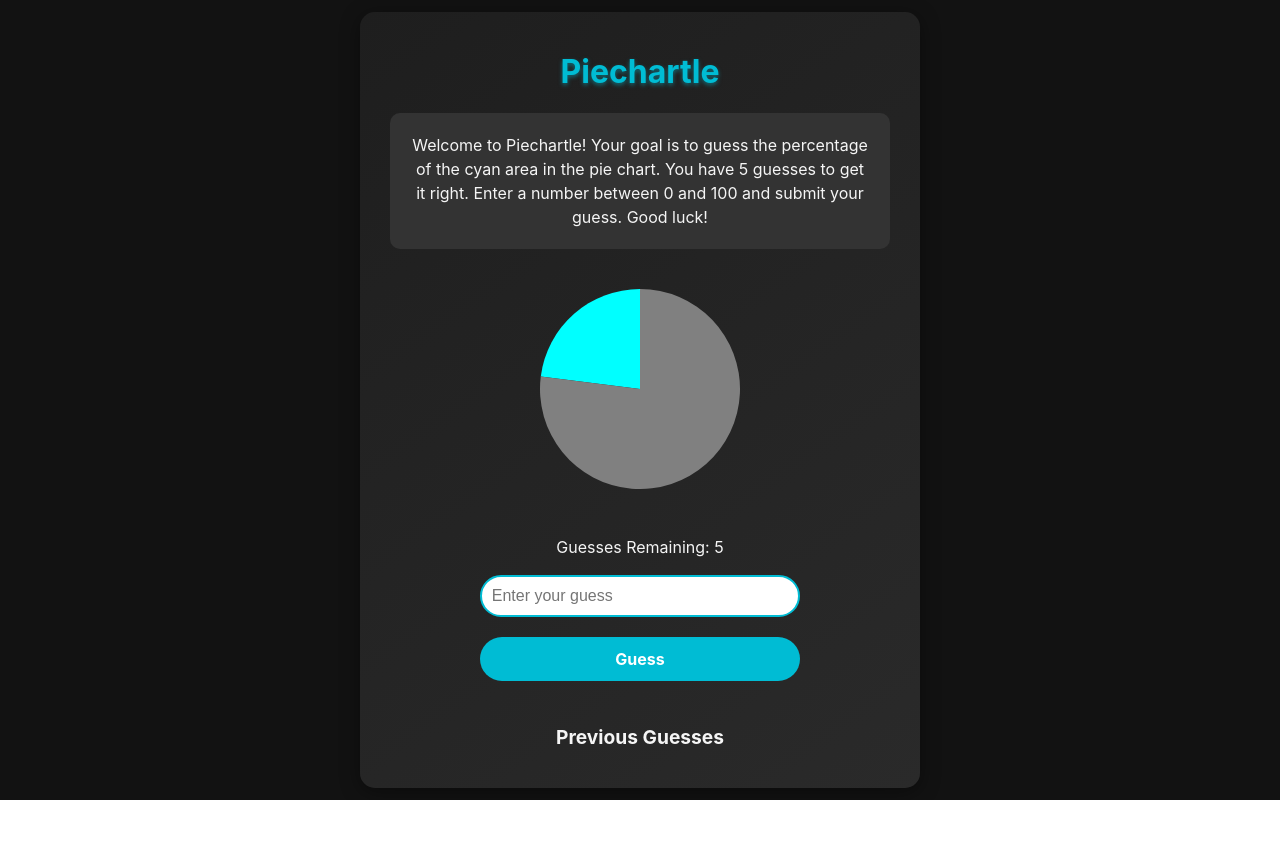
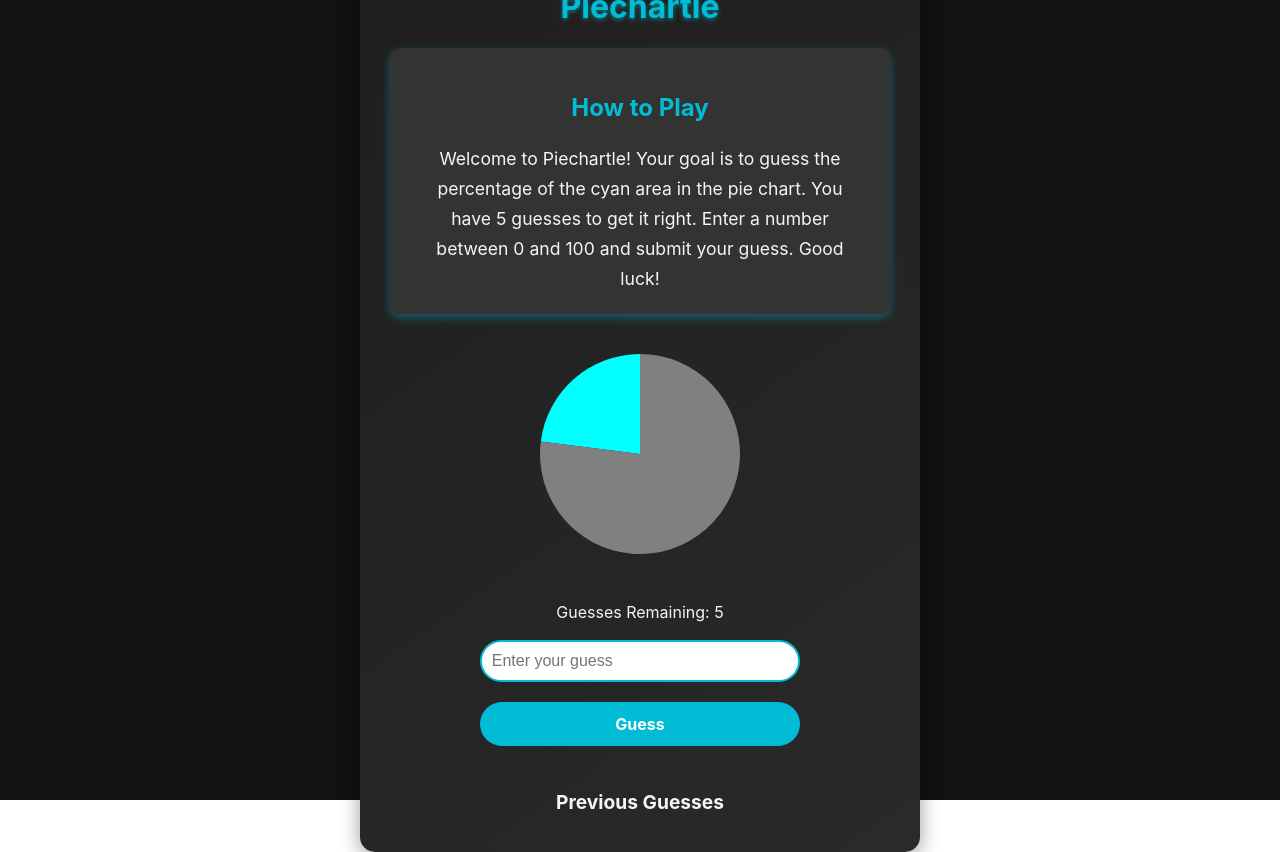
Before and after one commit to IGutkowski/pietle, a React (Vite) app: page / in a window 1280 px wide. Before the commit the page ends 800 px from the top, so only its background shows below. Built offline with nearby package versions, Linux system fonts and the light colour scheme.

Commit message:
feat: accesibility and seo improvements

```diff
--- a/index.html
+++ b/index.html
@@ -4,9 +4,14 @@
   <meta charset="UTF-8" />
   <meta name="viewport" content="width=device-width, initial-scale=1.0" />
   <meta name="description" content="Play Piechartle! Guess the percentage of the cyan area in a pie chart to win. Try your best with limited guesses!" />
-  <title>Piechartle</title>
+  <meta name="keywords" content="pie chart, guess game, guess the percentage, Wordle-like, interactive game, fun game">
+  <meta name="robots" content="index, follow">
+  <meta property="og:title" content="Piechartle - Guess the Percentage!" />
+  <meta property="og:description" content="Play Piechartle! Guess the percentage of the cyan area in a pie chart to win. Try your best with limited guesses!" />
+  <meta property="og:image" content="public/piechart.com" />
+  <meta property="og:url" content="https://piechartle.com" />
+  <title>Piechartle - Guess the Percentage of the Cyan Pie Chart</title>
   <link rel="icon" type="image/png" href="public/piechart.jpg" />
-
 </head>
 <body>
 <div id="root"></div>
--- a/src/App.css
+++ b/src/App.css
@@ -139,14 +139,23 @@ svg {
 }
 .instructions {
   background-color: #333;
-  padding: 20px;
-  margin-bottom: 20px;
+  padding: 20px 30px;
   border-radius: 10px;
   color: #f5f5f5;
-  font-size: 1rem;
-  line-height: 1.5;
+  font-size: 1.1rem;
+  line-height: 1.7;
+  box-shadow: 0 4px 10px rgba(0, 188, 212, 0.4);
+  max-width: 500px;
+  text-align: center;
+  margin: 20px auto;
 }
 
 .instructions p {
   margin: 0;
 }
+
+.instructions h2 {
+  font-size: 1.5rem;
+  margin-bottom: 15px;
+  color: #00bcd4;
+}
--- a/src/App.jsx
+++ b/src/App.jsx
@@ -92,21 +92,27 @@ const App = () => {
     return (
         <div className="App">
             {showConfetti && <Confetti />}
-            <h1>Piechartle</h1>
-            <div className="instructions">
-                <p>
-                    Welcome to Piechartle! Your goal is to guess the percentage of the cyan
-                    area in the pie chart. You have 5 guesses to get it right. Enter a number
-                    between 0 and 100 and submit your guess. Good luck!
-                </p>
-            </div>
+            <header>
+                <h1 id="game-title" role="heading" aria-level="1">Piechartle</h1>
+                <div className="instructions">
+                    <h2>How to Play</h2>
+                    <p>
+                        Welcome to Piechartle! Your goal is to guess the percentage of the cyan area in the pie chart.
+                        You have 5 guesses to get it right. Enter a number between 0 and 100 and submit your guess.
+                        Good luck!
+                    </p>
+                </div>
+            </header>
+
             <PieChart percentage={correctPercentage} />
             <div className="game-area">
                 <p>Guesses Remaining: {remainingGuesses}</p>
                 <GuessInput onGuess={handleGuess} disabled={remainingGuesses === 0} />
-                {feedback && <Feedback message={feedback} />}
+                <div role="alert" aria-live="assertive">
+                    {feedback && <Feedback message={feedback} />}
+                </div>
             </div>
-            <div className="guess-history">
+            <section className="guess-history">
                 <h2>Previous Guesses</h2>
                 <ul>
                     {guesses.map((g, index) => (
@@ -115,7 +121,7 @@ const App = () => {
                         </li>
                     ))}
                 </ul>
-            </div>
+            </section>
         </div>
     );
 };
```
